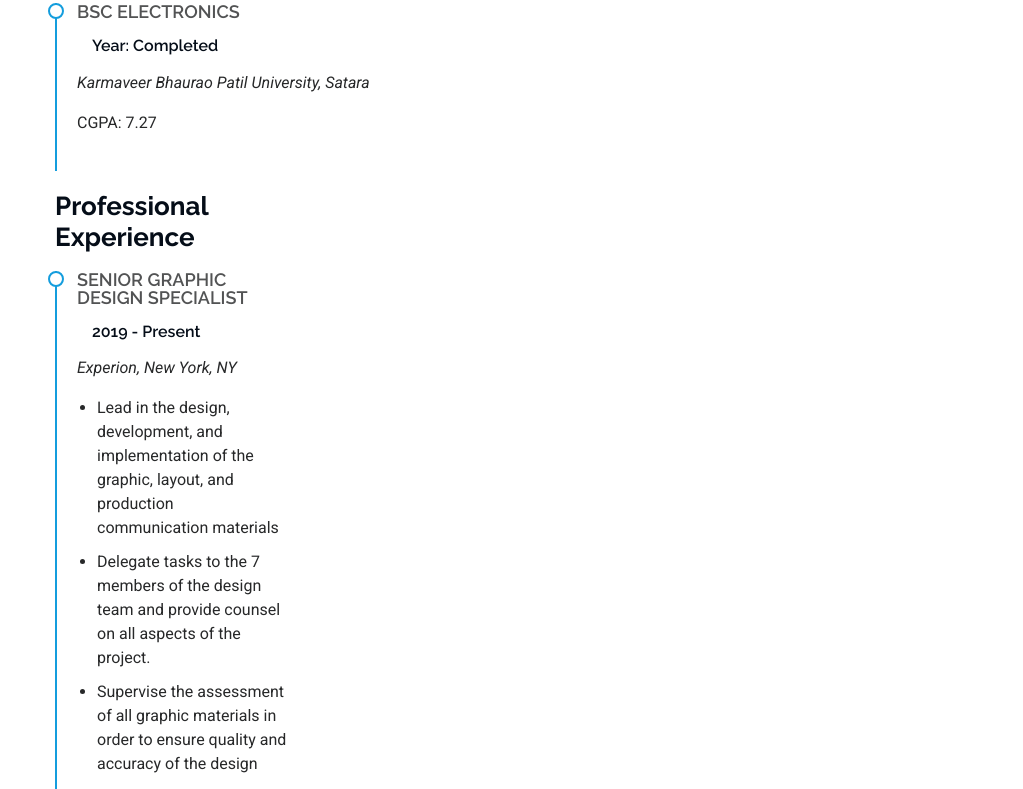
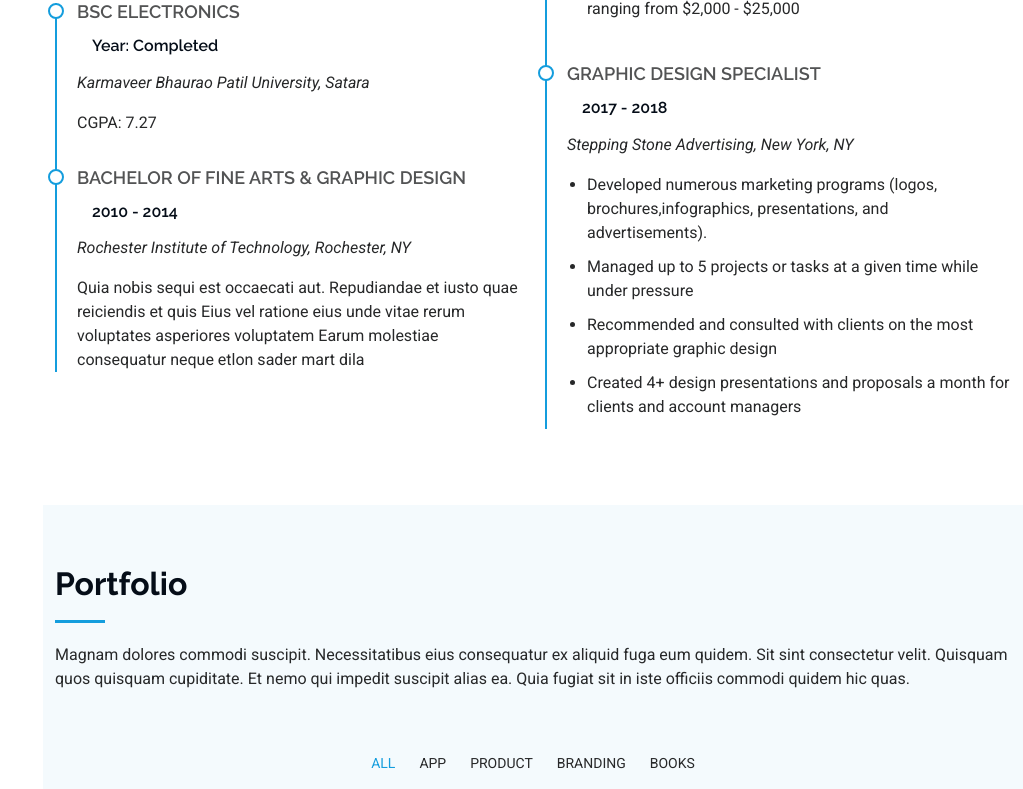
Before and after one commit to saurabhkshirsagar07/portfolio-automation-github-action, a plain HTML site: page index.html in a window 1280 px wide. Shown: the part 2944-3733 px from the top of the page, without its empty margins (257-1280 px from the left). Drawn offline with Linux system fonts and the light colour scheme.

Commit message:
modified

```diff
--- a/index.html
+++ b/index.html
@@ -297,7 +297,14 @@
               <p>CGPA: 7.27</p>
             </div><!-- Edn Resume Item -->
 
+            <div class="resume-item">
+              <h4>Bachelor of Fine Arts &amp; Graphic Design</h4>
+              <h5>2010 - 2014</h5>
+              <p><em>Rochester Institute of Technology, Rochester, NY</em></p>
+              <p>Quia nobis sequi est occaecati aut. Repudiandae et iusto quae reiciendis et quis Eius vel ratione eius unde vitae rerum voluptates asperiores voluptatem Earum molestiae consequatur neque etlon sader mart dila</p>
+            </div><!-- Edn Resume Item -->
 
+          </div>
 
           <div class="col-lg-6" data-aos="fade-up" data-aos-delay="200">
             <h3 class="resume-title">Professional Experience</h3>
```
